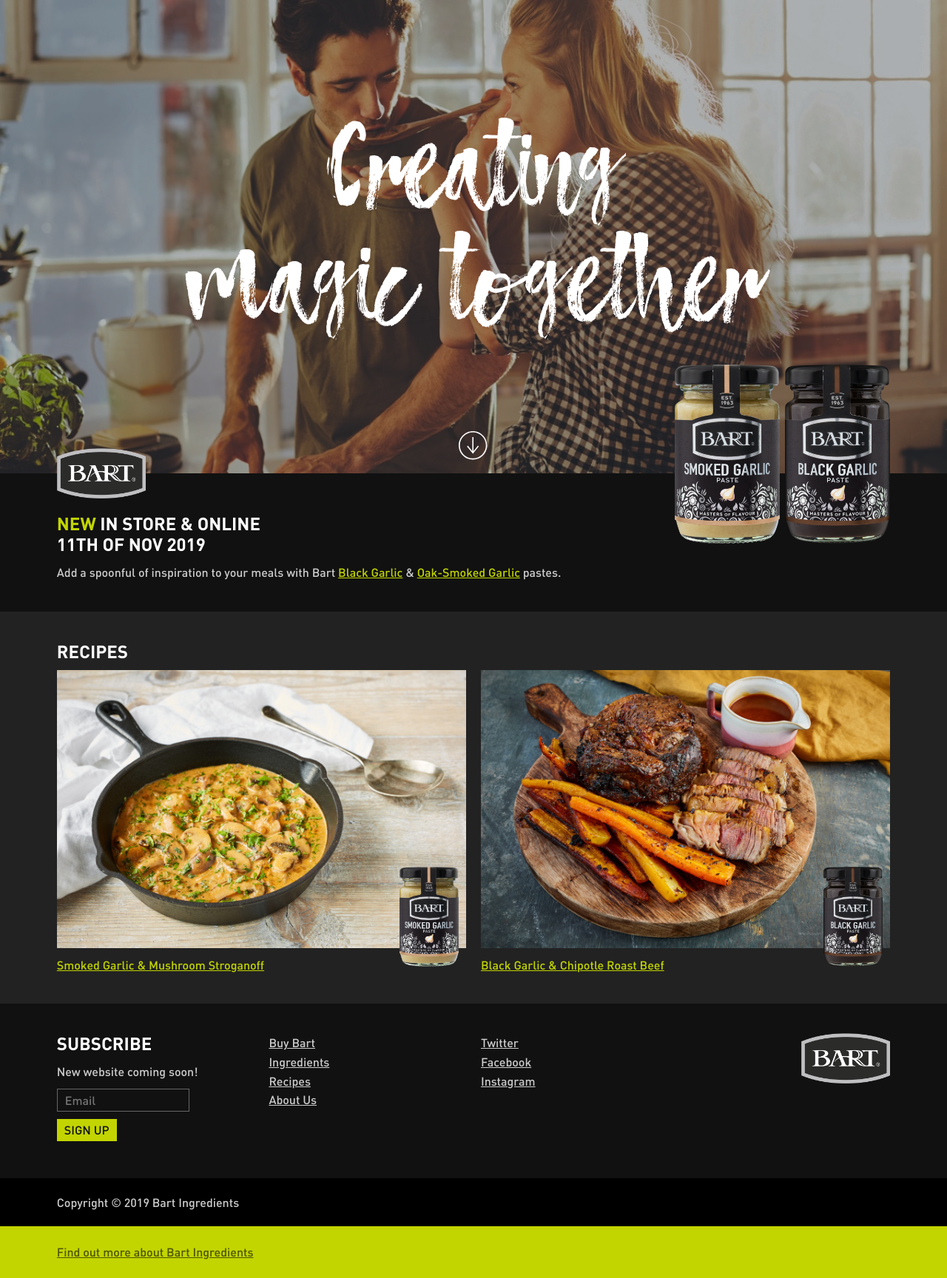
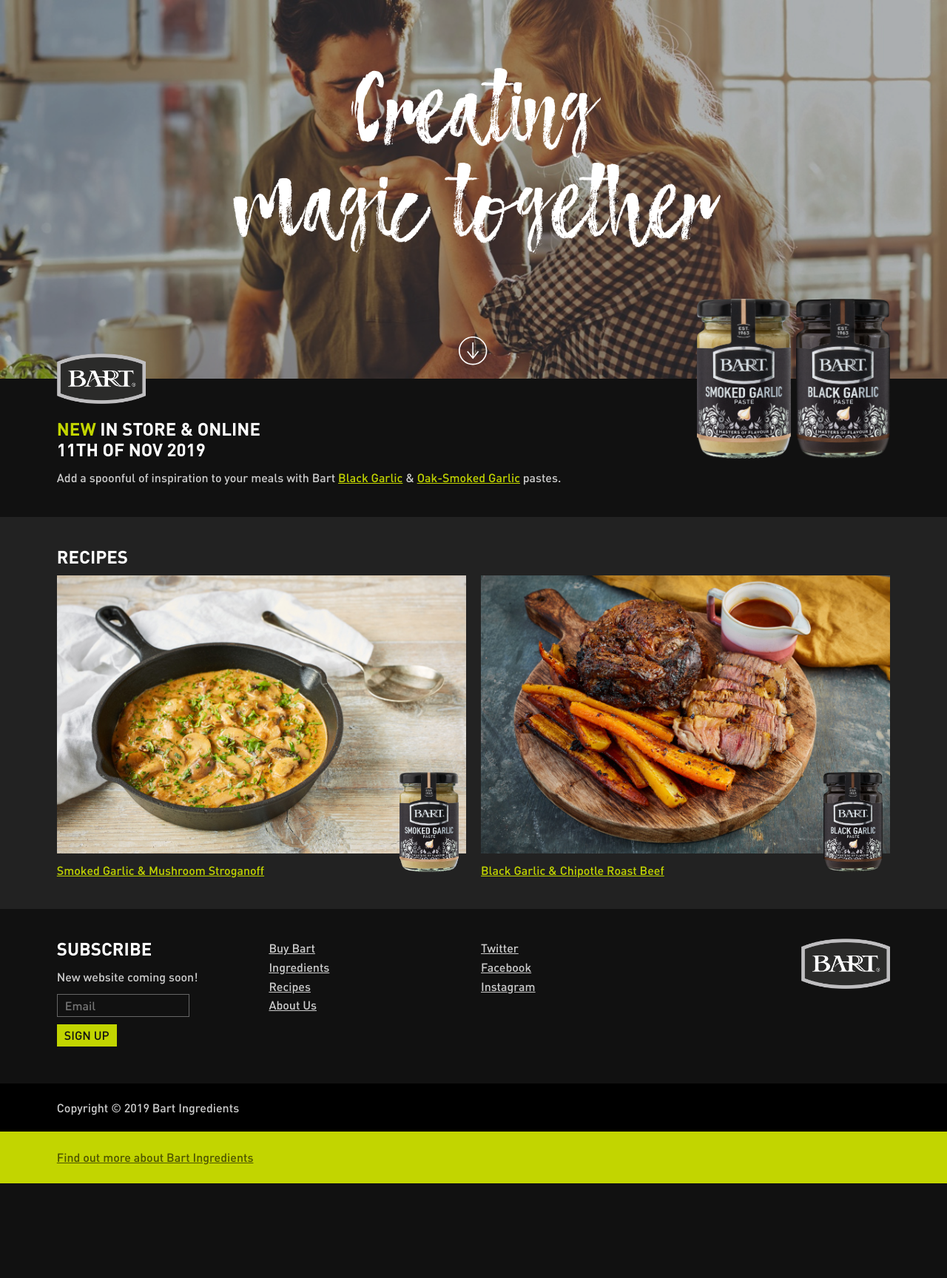
Before and after one commit to netotaku/bart_live, a Jekyll site: the page built from index.html, in a window 1280 px wide. Shown: the whole page at 74% size. Built offline with Jekyll 4.4.1, drawn with Linux system fonts in a browser that asks for light colours; after the commit the page ends 1600 px from its top, so only the background shows below that.

Commit message:
limited hero

```diff
--- a/_sass/hero.scss
+++ b/_sass/hero.scss
@@ -2,7 +2,7 @@
     background-repeat: no-repeat;
     background-color: #333;
     background-size: cover;
-    padding-top: 50%;
+    padding-top: 40%;
     text-align: center;
 
     &__down{
@@ -18,7 +18,7 @@
         top: 50%;
         line-height: 1;
         margin-top: -14vw;
-        font-size: 12vw;
+        font-size: 10vw;
         font-family: 'Atmosphere Script Typeface';
         font-weight: normal;
         color: #fff;
@@ -30,7 +30,7 @@
             &__jar{
                 z-index: 1;
                 width: 40vw;
-                max-width: 145px;
+                max-width: 130px;
                 padding: $padding;
                 display: inline-block;
             }
@@ -41,11 +41,11 @@
             text-align: left;
 
             &__jars{
-                top: -9vw;
+                top: -6vw;
                 position: absolute;
                 right: 0;
                 &__jar{
-                    width: 14vw;
+                    width: 12vw;
                     padding: $padding*.25;
                     padding-right: 0;
                 }
--- a/assets/bart.scss
+++ b/assets/bart.scss
@@ -32,7 +32,7 @@
 
 .stroganoff{
     .hero__strap{
-        top: 36%;
+       //  top: 36%;
     }
 }
 
```
